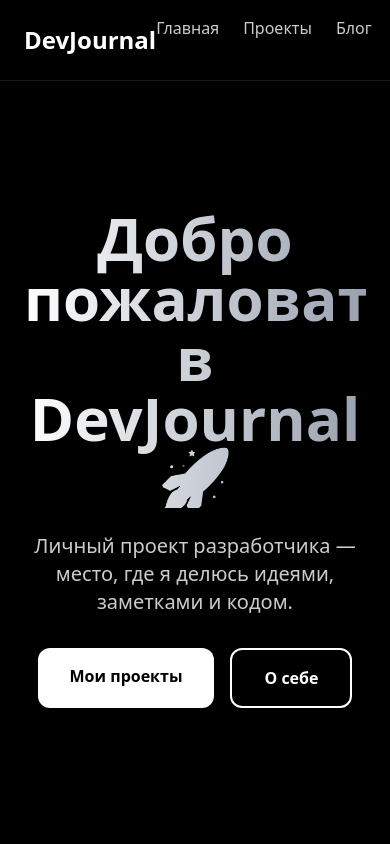
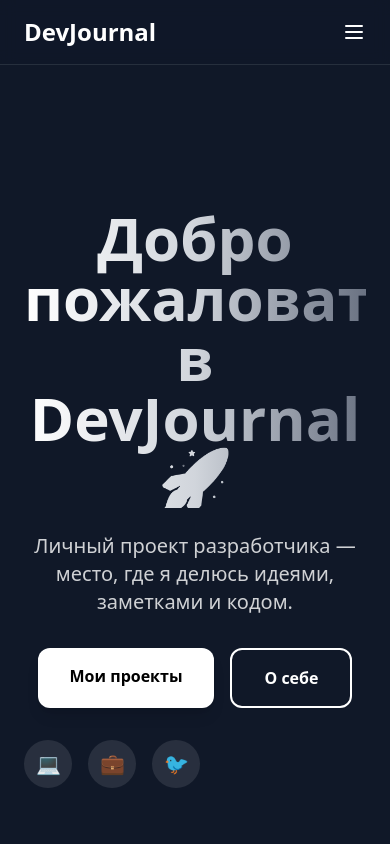
Before and after one commit to dvmnelnur-fullstack/devjournal, a Next.js app: page / in a window 390 px wide. Shown: the top 844 px of the page. Built offline with nearby package versions, Linux system fonts and the light colour scheme.

Commit message:
Add professional enhancements: animations, mobile menu, social links, improved cards

```diff
--- a/src/app/globals.css
+++ b/src/app/globals.css
@@ -4,3 +4,18 @@
   --font-sans: var(--font-geist-sans);
   --font-mono: var(--font-geist-mono);
 }
+
+@keyframes fadeIn {
+  from {
+    opacity: 0;
+    transform: translateY(10px);
+  }
+  to {
+    opacity: 1;
+    transform: translateY(0);
+  }
+}
+
+.animate-fadeIn {
+  animation: fadeIn 0.3s ease-in-out;
+}
--- a/src/app/layout.tsx
+++ b/src/app/layout.tsx
@@ -27,7 +27,7 @@ export default function RootLayout({
   return (
     <html lang="ru">
       <body
-        className={`${geistSans.variable} ${geistMono.variable} antialiased bg-black text-white`}
+        className={`${geistSans.variable} ${geistMono.variable} antialiased bg-gray-900 text-white`}
       >
         <Header />
         <main className="pt-20">
--- a/src/app/page.tsx
+++ b/src/app/page.tsx
@@ -1,4 +1,6 @@
 import Link from "next/link";
+import AnimatedSection from "@/components/AnimatedSection";
+import SocialLinks from "@/components/SocialLinks";
 
 export default function Home() {
   const skills = [
@@ -14,52 +16,68 @@ export default function Home() {
     <div className="min-h-screen">
       {/* Hero Section */}
       <section className="container mx-auto px-6 py-32 text-center">
-        <h1 className="text-6xl md:text-7xl font-bold mb-6 bg-gradient-to-r from-white to-gray-400 bg-clip-text text-transparent">
+        <AnimatedSection>
+          <h1 className="text-6xl md:text-7xl font-bold mb-6 bg-gradient-to-r from-white via-gray-300 to-gray-500 bg-clip-text text-transparent animate-gradient">
             Добро пожаловать в DevJournal 🚀
           </h1>
+        </AnimatedSection>
+        <AnimatedSection delay={100}>
           <p className="text-xl md:text-2xl text-white/80 mb-8 max-w-2xl mx-auto">
             Личный проект разработчика — место, где я делюсь идеями, заметками и кодом.
           </p>
-        <div className="flex gap-4 justify-center flex-wrap">
+        </AnimatedSection>
+        <AnimatedSection delay={200}>
+          <div className="flex gap-4 justify-center flex-wrap mb-8">
             <Link
               href="/projects"
-            className="px-8 py-4 bg-white text-black rounded-xl font-semibold hover:bg-gray-300 transition"
+              className="px-8 py-4 bg-white text-black rounded-xl font-semibold hover:bg-gray-300 hover:scale-105 transition-all shadow-lg hover:shadow-xl"
             >
               Мои проекты
             </Link>
             <Link
               href="/about"
-            className="px-8 py-4 border-2 border-white text-white rounded-xl font-semibold hover:bg-white/10 transition"
+              className="px-8 py-4 border-2 border-white text-white rounded-xl font-semibold hover:bg-white/10 hover:scale-105 transition-all"
             >
               О себе
             </Link>
           </div>
+        </AnimatedSection>
+        <AnimatedSection delay={300}>
+          <SocialLinks />
+        </AnimatedSection>
       </section>
 
       {/* About Section */}
       <section className="container mx-auto px-6 py-20">
+        <AnimatedSection>
           <h2 className="text-4xl font-bold mb-8 text-center">О проекте</h2>
+        </AnimatedSection>
         <div className="max-w-3xl mx-auto text-center text-white/80 space-y-4">
+          <AnimatedSection delay={100}>
             <p className="text-lg">
               DevJournal — это мой личный дневник разработчика, где я документирую свой путь в программировании.
             </p>
+          </AnimatedSection>
+          <AnimatedSection delay={200}>
             <p className="text-lg">
               Здесь вы найдёте мои проекты, заметки о разработке, интересные находки и мысли о технологиях.
             </p>
+          </AnimatedSection>
         </div>
       </section>
 
       {/* Skills Section */}
       <section className="container mx-auto px-6 py-20">
+        <AnimatedSection>
           <h2 className="text-4xl font-bold mb-12 text-center">Технологии</h2>
+        </AnimatedSection>
         <div className="flex flex-wrap gap-4 justify-center max-w-3xl mx-auto">
-          {skills.map((skill) => (
-            <div
-              key={skill}
-              className="px-6 py-3 bg-white/10 rounded-full border border-white/20 hover:bg-white/20 transition"
-            >
+          {skills.map((skill, index) => (
+            <AnimatedSection key={skill} delay={index * 50}>
+              <div className="px-6 py-3 bg-white/10 rounded-full border border-white/20 hover:bg-white/20 hover:scale-110 transition-all cursor-default">
                 {skill}
               </div>
+            </AnimatedSection>
           ))}
         </div>
       </section>
--- /dev/null
+++ b/src/components/AnimatedSection.tsx
@@ -0,0 +1,53 @@
+"use client";
+
+import { useEffect, useRef, useState } from "react";
+
+interface AnimatedSectionProps {
+  children: React.ReactNode;
+  delay?: number;
+  className?: string;
+}
+
+export default function AnimatedSection({
+  children,
+  delay = 0,
+  className = "",
+}: AnimatedSectionProps) {
+  const [isVisible, setIsVisible] = useState(false);
+  const ref = useRef<HTMLDivElement>(null);
+
+  useEffect(() => {
+    const observer = new IntersectionObserver(
+      ([entry]) => {
+        if (entry.isIntersecting) {
+          setIsVisible(true);
+        }
+      },
+      { threshold: 0.1 }
+    );
+
+    if (ref.current) {
+      observer.observe(ref.current);
+    }
+
+    return () => {
+      if (ref.current) {
+        observer.unobserve(ref.current);
+      }
+    };
+  }, []);
+
+  return (
+    <div
+      ref={ref}
+      className={`transition-all duration-700 ${
+        isVisible
+          ? "opacity-100 translate-y-0"
+          : "opacity-0 translate-y-10"
+      } ${className}`}
+      style={{ transitionDelay: `${delay}ms` }}
+    >
+      {children}
+    </div>
+  );
+}
--- a/src/components/Footer.tsx
+++ b/src/components/Footer.tsx
@@ -1,8 +1,9 @@
 import Link from "next/link";
+import SocialLinks from "./SocialLinks";
 
 export default function Footer() {
   return (
-    <footer className="bg-black border-t border-white/10 py-12 mt-20">
+    <footer className="bg-gray-900 border-t border-white/10 py-12 mt-20">
       <div className="container mx-auto px-6">
         <div className="grid grid-cols-1 md:grid-cols-3 gap-8">
           <div>
@@ -30,16 +31,7 @@ export default function Footer() {
           </div>
           <div>
             <h4 className="text-white font-semibold mb-4">Контакты</h4>
-            <div className="flex flex-col gap-2">
-              <a
-                href="https://github.com/dvmnelnur-fullstack/devjournal"
-                target="_blank"
-                rel="noopener noreferrer"
-                className="text-white/60 hover:text-white transition"
-              >
-                GitHub
-              </a>
-            </div>
+            <SocialLinks />
           </div>
         </div>
         <div className="mt-8 pt-8 border-t border-white/10 text-center text-white/60">
--- a/src/components/Header.tsx
+++ b/src/components/Header.tsx
@@ -1,40 +1,82 @@
+"use client";
+
 import Link from "next/link";
+import { useState } from "react";
 
 export default function Header() {
+  const [isMenuOpen, setIsMenuOpen] = useState(false);
+
+  const navLinks = [
+    { href: "/", label: "Главная" },
+    { href: "/projects", label: "Проекты" },
+    { href: "/blog", label: "Блог" },
+    { href: "/about", label: "О себе" },
+  ];
+
   return (
-    <header className="fixed top-0 w-full bg-black/80 backdrop-blur-sm border-b border-white/10 z-50">
+    <header className="fixed top-0 w-full bg-gray-900/80 backdrop-blur-sm border-b border-white/10 z-50">
       <nav className="container mx-auto px-6 py-4">
         <div className="flex items-center justify-between">
-          <Link href="/" className="text-2xl font-bold text-white hover:text-gray-300 transition">
+          <Link
+            href="/"
+            className="text-2xl font-bold text-white hover:text-gray-300 transition"
+          >
             DevJournal
           </Link>
-          <div className="flex gap-6">
-            <Link
-              href="/"
-              className="text-white/80 hover:text-white transition"
+
+          {/* Desktop Menu */}
+          <div className="hidden md:flex gap-6">
+            {navLinks.map((link) => (
+              <Link
+                key={link.href}
+                href={link.href}
+                className="text-white/80 hover:text-white transition relative group"
+              >
+                {link.label}
+                <span className="absolute bottom-0 left-0 w-0 h-0.5 bg-white group-hover:w-full transition-all duration-300"></span>
+              </Link>
+            ))}
+          </div>
+
+          {/* Mobile Menu Button */}
+          <button
+            className="md:hidden text-white"
+            onClick={() => setIsMenuOpen(!isMenuOpen)}
+            aria-label="Toggle menu"
+          >
+            <svg
+              className="w-6 h-6"
+              fill="none"
+              strokeLinecap="round"
+              strokeLinejoin="round"
+              strokeWidth="2"
+              viewBox="0 0 24 24"
+              stroke="currentColor"
             >
-              Главная
-            </Link>
-            <Link
-              href="/projects"
-              className="text-white/80 hover:text-white transition"
-            >
-              Проекты
-            </Link>
-            <Link
-              href="/blog"
-              className="text-white/80 hover:text-white transition"
-            >
-              Блог
-            </Link>
-            <Link
-              href="/about"
-              className="text-white/80 hover:text-white transition"
-            >
-              О себе
-            </Link>
+              {isMenuOpen ? (
+                <path d="M6 18L18 6M6 6l12 12" />
+              ) : (
+                <path d="M4 6h16M4 12h16M4 18h16" />
+              )}
+            </svg>
+          </button>
+        </div>
+
+        {/* Mobile Menu */}
+        {isMenuOpen && (
+          <div className="md:hidden mt-4 pb-4 space-y-3 animate-fadeIn">
+            {navLinks.map((link) => (
+              <Link
+                key={link.href}
+                href={link.href}
+                className="block text-white/80 hover:text-white transition py-2"
+                onClick={() => setIsMenuOpen(false)}
+              >
+                {link.label}
+              </Link>
+            ))}
           </div>
-        </div>
+        )}
       </nav>
     </header>
   );
--- /dev/null
+++ b/src/components/SocialLinks.tsx
@@ -0,0 +1,44 @@
+import Link from "next/link";
+
+interface SocialLink {
+  name: string;
+  url: string;
+  icon: string;
+}
+
+const socialLinks: SocialLink[] = [
+  {
+    name: "GitHub",
+    url: "https://github.com/dvmnelnur-fullstack",
+    icon: "💻",
+  },
+  {
+    name: "LinkedIn",
+    url: "#",
+    icon: "💼",
+  },
+  {
+    name: "Twitter",
+    url: "#",
+    icon: "🐦",
+  },
+];
+
+export default function SocialLinks() {
+  return (
+    <div className="flex gap-4">
+      {socialLinks.map((link) => (
+        <a
+          key={link.name}
+          href={link.url}
+          target="_blank"
+          rel="noopener noreferrer"
+          className="w-12 h-12 flex items-center justify-center bg-white/10 rounded-full hover:bg-white/20 transition hover:scale-110"
+          aria-label={link.name}
+        >
+          <span className="text-xl">{link.icon}</span>
+        </a>
+      ))}
+    </div>
+  );
+}
```
Also changed, not shown: src/app/projects/page.tsx (+8 -6 lines). Lines whose indentation alone changed are shown as unchanged.
